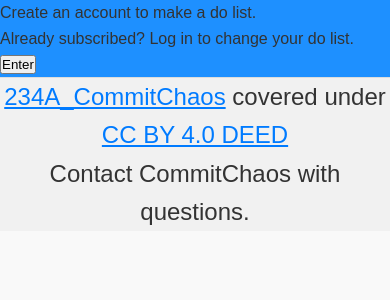
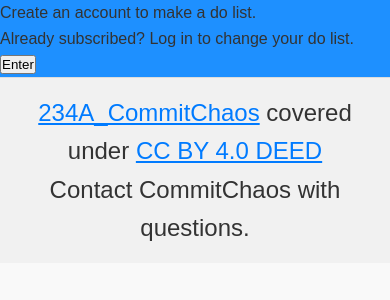
Before and after one commit to Zainalithegreat/TO_DO_LIST, a Flask app: page / in a window 390 px wide. Shown: the top 300 px of the page. Run offline with Flask 3, Linux system fonts and the light colour scheme.

Commit message:
made it compatable with mobile

```diff
--- a/ui/static/web_ui.css
+++ b/ui/static/web_ui.css
@@ -82,7 +82,7 @@
     color: #007BFF;
 }
 
-@media screen and (min-width: 375px){
+@media screen and (min-width: 375px) {
     body {
         display: flex;
         flex-direction: column;
@@ -90,7 +90,15 @@
         min-height: 100vh;
         height: 100vh; /* Full viewport height */
         margin: 0;
-        overflow: hidden;
+        overflow: auto; /* Allow scrolling */
+    }
+
+    header {
+        padding: 0.5rem;
+        text-align: center;
+        background-color: #007BFF;
+        color: white;
+        flex-shrink: 0; /* Prevent the header from shrinking */
     }
 
     .main-container {
@@ -101,9 +109,9 @@
         align-items: center; /* Center items horizontally */
         padding: 10px; /* Reduced padding */
         height: calc(100vh - 120px); /* Subtract header/footer height */
-        overflow-y: auto; /* Allow scrolling */
+        overflow-y: auto; /* Allow scrolling within the container */
+    }
 
-    }
     .to_do_list {
         text-align: center;
         font-size: 2em;
@@ -120,18 +128,13 @@
         overflow-y: auto; /* Allow scrolling within the container */
         position: relative;
     }
-    .container h2{
+
+    .container h2 {
         font-size: 2em;
     }
-    .draggable{
-         border: 50px solid lightskyblue;
-    }
 
-    header {
-        padding: 0.5rem;
-        text-align: center;
-        background-color: #007BFF;
-        color: white;
+    .draggable {
+        border: 50px solid lightskyblue;
     }
 
     #footer {
@@ -139,6 +142,8 @@
         text-align: center;
         font-size: 1.5rem;
         border-top: 1px solid #ddd;
+        padding: 1rem; /* Added padding to footer */
+        flex-shrink: 0; /* Prevent footer from shrinking */
     }
 
     textarea {
```
